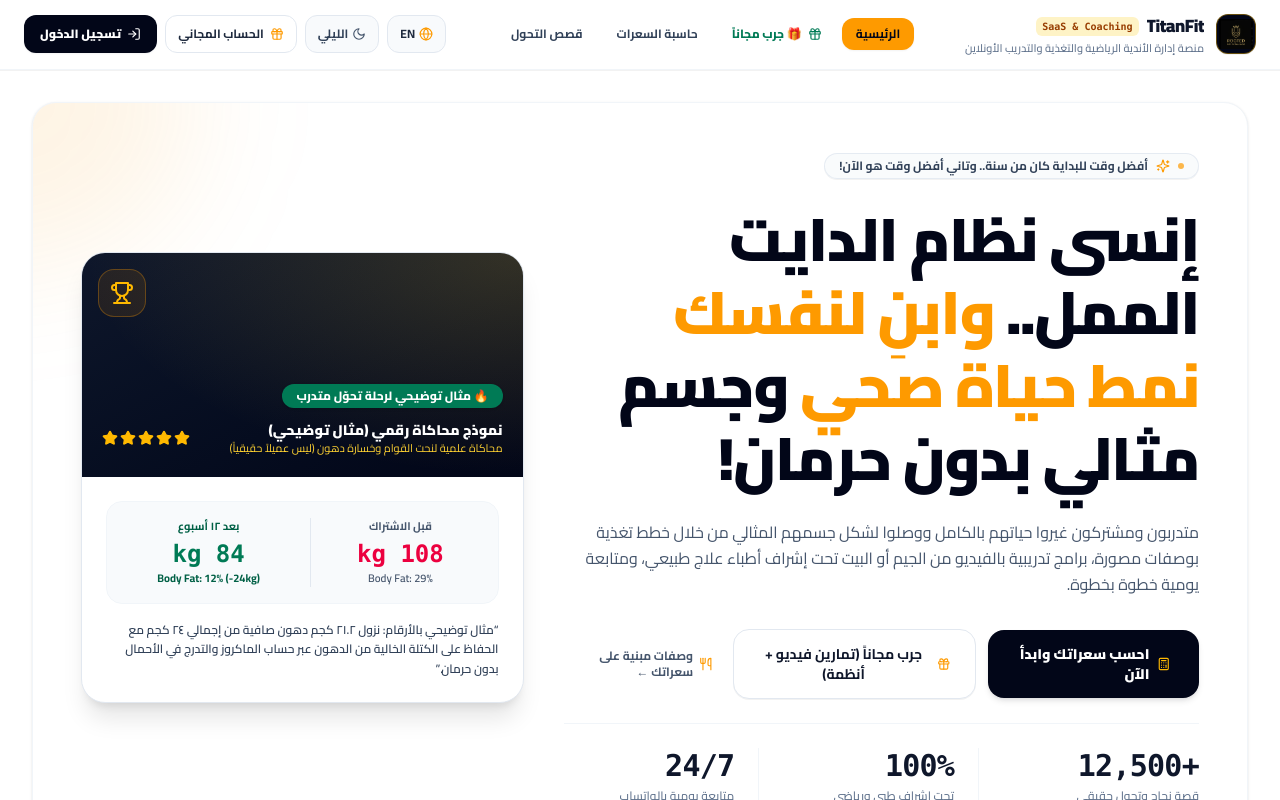
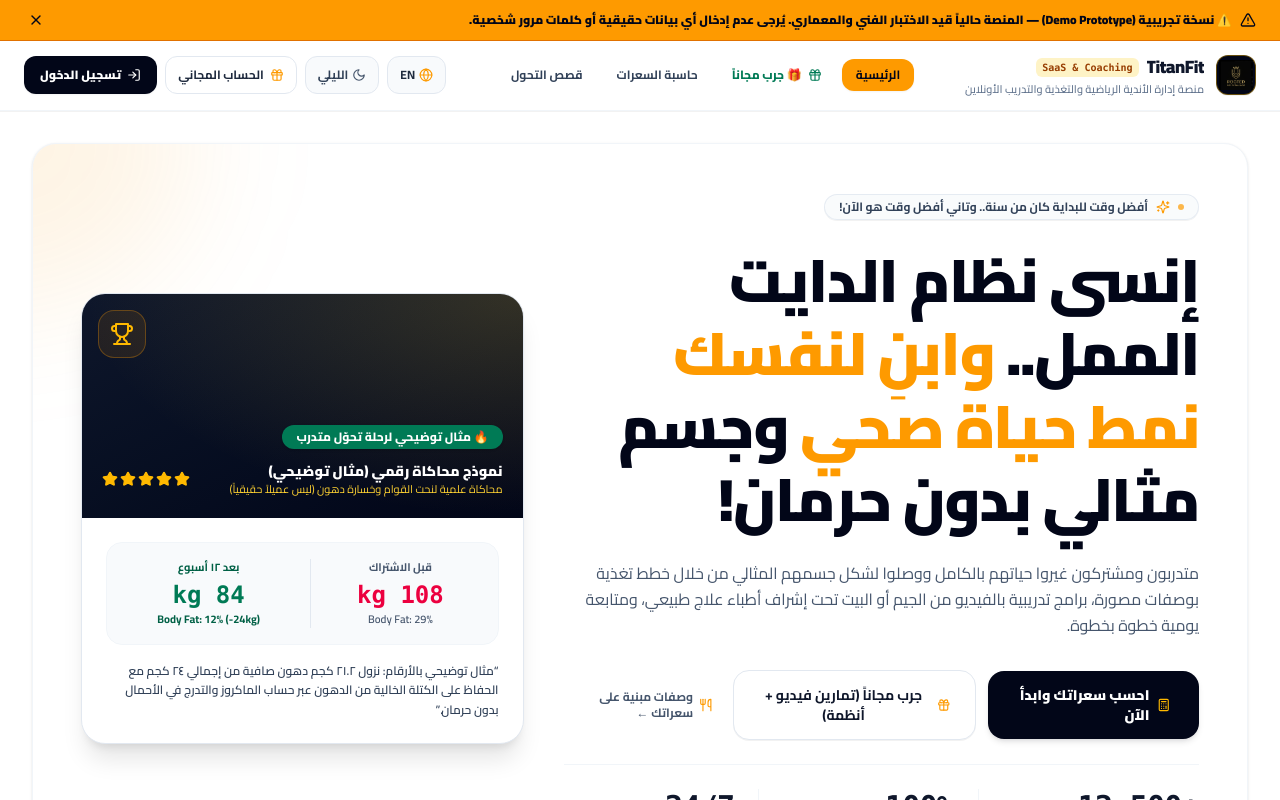
Before and after one commit to nour45-dev/TitanFit, a Next.js app in the folder apps/web/: page / in a window 1280 px wide. Shown: the top 800 px of the page. Built offline with nearby package versions, Linux system fonts and the light colour scheme.

Commit message:
feat(ui): add accessible demo prototype disclaimer banner

```diff
--- a/apps/web/src/components/design-system-showcase.tsx
+++ b/apps/web/src/components/design-system-showcase.tsx
@@ -4,6 +4,7 @@ import React, { useState, useEffect } from 'react';
 import { PLATFORM_CONFIG, getLocaleDirection } from '@gymos/config';
 import { AnimatePresence, motion } from 'framer-motion';
 import {
+  AlertTriangle,
   Award,
   BarChart3,
   Calendar,
@@ -94,6 +95,7 @@ function TitanFitEnterpriseShell() {
   const [totpCode, setTotpCode] = useState('482910');
 
   // Login form state
+  const [showDemoBanner, setShowDemoBanner] = useState(true);
   const [loginTab, setLoginTab] = useState<'ADMIN_OWNER' | 'TRAINEE_PIN'>('TRAINEE_PIN');
   const [loginEmail, setLoginEmail] = useState('');
   const [loginPassword, setLoginPassword] = useState('');
@@ -354,6 +356,34 @@ function TitanFitEnterpriseShell() {
           </motion.div>
         )}
       </AnimatePresence>
+
+      {/* DEMO PROTOTYPE DISCLAIMER BANNER */}
+      {showDemoBanner && (
+        <aside
+          role="region"
+          aria-label={isAr ? 'تنبيه النسخة التجريبية' : 'Demo Prototype Notice'}
+          className="relative z-40 border-b border-amber-600 bg-amber-500 px-3 py-2 text-slate-950 dark:border-amber-500 dark:bg-amber-500 dark:text-slate-950 sm:px-6"
+        >
+          <div className="mx-auto flex max-w-7xl items-center justify-between gap-3 text-xs font-black">
+            <div className="flex items-center gap-2">
+              <AlertTriangle className="h-4 w-4 shrink-0 text-slate-950" aria-hidden="true" />
+              <span>
+                {isAr
+                  ? '⚠️ نسخة تجريبية (Demo Prototype) — المنصة حالياً قيد الاختبار الفني والمعماري. يُرجى عدم إدخال أي بيانات حقيقية أو كلمات مرور شخصية.'
+                  : '⚠️ Demo Prototype — This platform is currently undergoing technical & security audit. Do not enter real personal data or production credentials.'}
+              </span>
+            </div>
+            <button
+              type="button"
+              onClick={() => setShowDemoBanner(false)}
+              aria-label={isAr ? 'إغلاق تنبيه النسخة التجريبية' : 'Dismiss demo prototype banner'}
+              className="rounded-lg p-1 text-slate-950 transition hover:bg-black/10 focus:outline-none focus:ring-2 focus:ring-slate-950"
+            >
+              <X className="h-4 w-4" aria-hidden="true" />
+            </button>
+          </div>
+        </aside>
+      )}
 
       {/* TOP HEADER: Dynamic Clean Storefront for Visitors vs Sleek Management Bar for Logged-In Admins */}
       <header className="sticky top-0 z-30 border-b border-slate-100 bg-white/95 px-3 py-2.5 shadow-2xs backdrop-blur-md dark:border-slate-800 dark:bg-[#0B0F19]/95 sm:px-6 sm:py-3">
```
